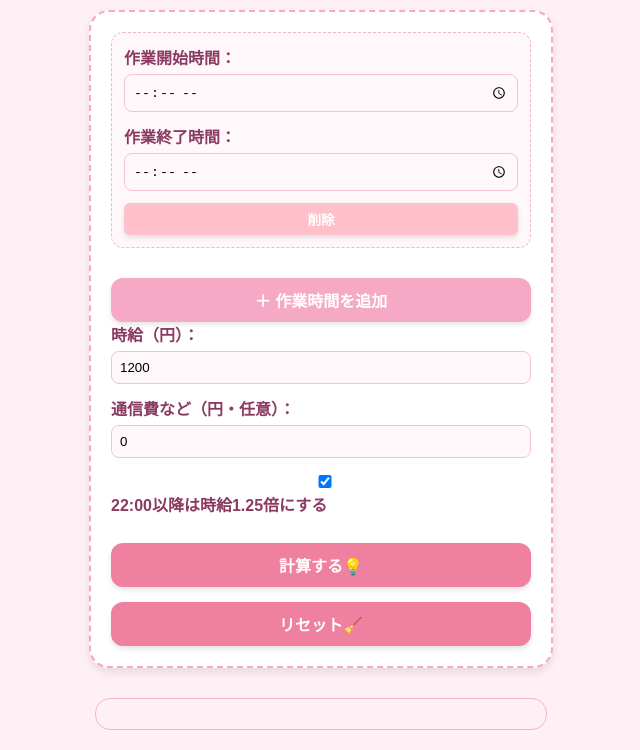
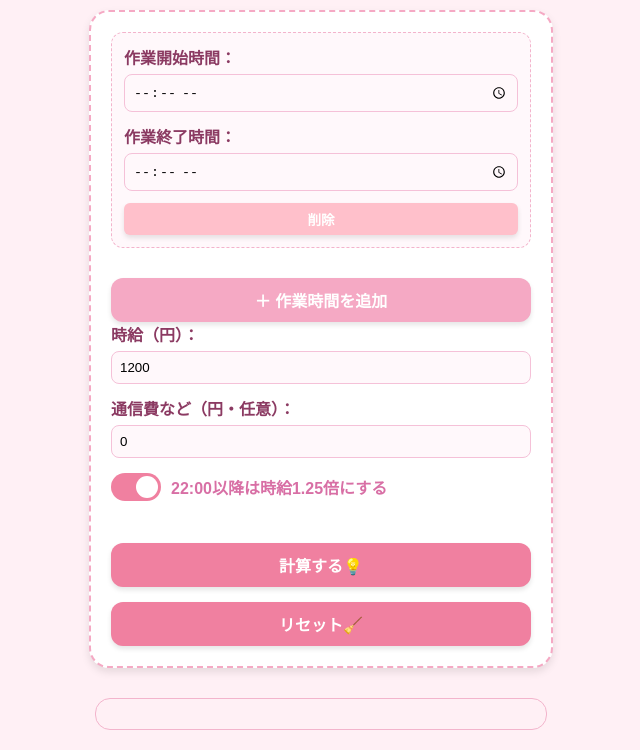
Before and after one commit to Ryohei0Otsuka/Luna-Wage, a plain HTML site: page index.html in a window 1280 px wide. Shown: the part 107-857 px from the top of the page, without its empty margins (319-959 px from the left). Drawn offline with nearby package versions, Linux system fonts and the light colour scheme.

Commit message:
ボタン変更

```diff
--- a/css/style.css
+++ b/css/style.css
@@ -52,6 +52,7 @@ button {
     cursor: pointer;
     margin-top: 15px;
     box-shadow: 0 3px 5px rgba(0, 0, 0, 0.1);
+    transition: background-color 0.3s ease;
 }
 
 button:hover {
@@ -81,6 +82,11 @@ button:hover {
     cursor: pointer;
     display: block;
     width: 100%;
+    transition: background-color 0.3s ease;
+}
+
+.remove-btn:hover {
+    background: #ff8aa1;
 }
 
 #result {
@@ -96,3 +102,67 @@ button:hover {
     margin-right: auto;
     border: 1px solid #f3b4cc;
 }
+
+/* トグルスイッチ用 */
+
+.toggle-container {
+    display: flex;
+    align-items: center;
+    margin-top: 15px;
+    margin-bottom: 15px;
+    gap: 10px;
+}
+
+.switch {
+    position: relative;
+    display: inline-block;
+    width: 50px;
+    height: 28px;
+}
+
+.switch input {
+    opacity: 0;
+    width: 0;
+    height: 0;
+    position: absolute;
+}
+
+.slider {
+    position: absolute;
+    cursor: pointer;
+    top: 0;
+    left: 0;
+    right: 0;
+    bottom: 0;
+    background-color: #ccc;
+    border-radius: 34px;
+    transition: 0.4s;
+}
+
+.slider:before {
+    position: absolute;
+    content: "";
+    height: 22px;
+    width: 22px;
+    left: 3px;
+    bottom: 3px;
+    background-color: white;
+    border-radius: 50%;
+    transition: 0.4s;
+}
+
+.switch input:checked+.slider {
+    background-color: #f080a0;
+}
+
+.switch input:checked+.slider:before {
+    transform: translateX(22px);
+}
+
+.toggle-label {
+    font-weight: bold;
+    color: #d86fa5;
+    user-select: none;
+    cursor: pointer;
+    font-size: 1em;
+}
--- a/index.html
+++ b/index.html
@@ -2,24 +2,23 @@
 <html lang="ja">
 
 <head>
-    <meta charset="UTF-8">
+    <meta charset="UTF-8" />
     <title>在宅時給チェッカー</title>
-    <meta name="viewport" content="width=device-width, initial-scale=1">
-    <link rel="stylesheet" href="css/style.css">
+    <meta name="viewport" content="width=device-width, initial-scale=1" />
+    <link rel="stylesheet" href="css/style.css" />
 </head>
 
 <body>
-
     <h1>在宅時給チェッカー</h1>
 
     <form id="wage-form">
         <div id="work-blocks">
             <div class="work-block">
                 <label>作業開始時間：
-                    <input type="time" name="start[]" step="300">
+                    <input type="time" name="start[]" step="300" />
                 </label>
                 <label>作業終了時間：
-                    <input type="time" name="end[]" step="300">
+                    <input type="time" name="end[]" step="300" />
                 </label>
                 <button type="button" class="remove-btn">削除</button>
             </div>
@@ -28,17 +27,20 @@
         <button type="button" id="add-block">＋ 作業時間を追加</button>
 
         <label>時給（円）：
-            <input type="number" name="wage" value="1200">
+            <input type="number" name="wage" value="1200" />
         </label>
 
         <label>通信費など（円・任意）：
-            <input type="number" name="transport" value="0">
+            <input type="number" name="transport" value="0" />
         </label>
 
-        <label>
-            <input type="checkbox" name="late_bonus" id="late-bonus" checked>
-            22:00以降は時給1.25倍にする
-        </label>
+        <div class="toggle-container">
+            <label class="switch">
+                <input type="checkbox" id="late-bonus" name="late_bonus" checked />
+                <span class="slider"></span>
+            </label>
+            <label for="late-bonus" class="toggle-label">22:00以降は時給1.25倍にする</label>
+        </div>
 
         <button type="button" id="calc">計算する💡</button>
         <button type="button" id="reset">リセット🧹</button>
@@ -49,7 +51,6 @@
     <!-- jQuery CDN -->
     <script src="https://code.jquery.com/jquery-3.7.1.min.js"></script>
     <script src="js/script.js"></script>
-
 </body>
 
 </html>
```
